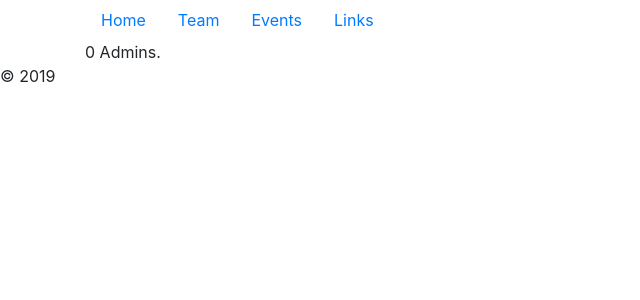
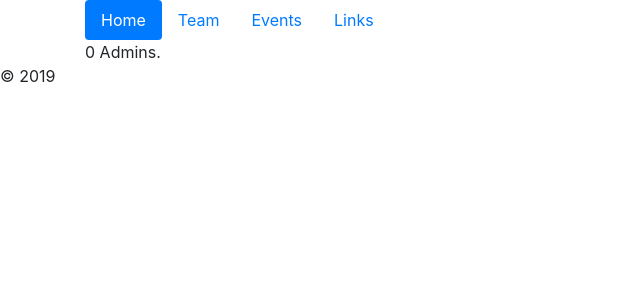
Before and after one commit to cj-wallace/cwc-jmu-2020, a PHP site: page /admin/index.php in a window 1280 px wide. Shown: the top 300 px of the page, without its empty margins (0-640 px from the left). Run offline with PHP 8.4, Linux system fonts and the light colour scheme; data that the repository does not hold is empty.

Commit message:
Commit: Tue, Nov 12, 2019 10:31:24 AM

```diff
--- a/include/navigation.php
+++ b/include/navigation.php
@@ -1,5 +1,5 @@
 <div class="container">
-	<ul class="nav">
+	<ul class="nav nav-pills">
 	  <li class="nav-item">
 	    <a class="nav-link <?php if ($CURRENT_PAGE == "Index") {?>active<?php }?>" href="/">Home</a>
 	  </li>
```
